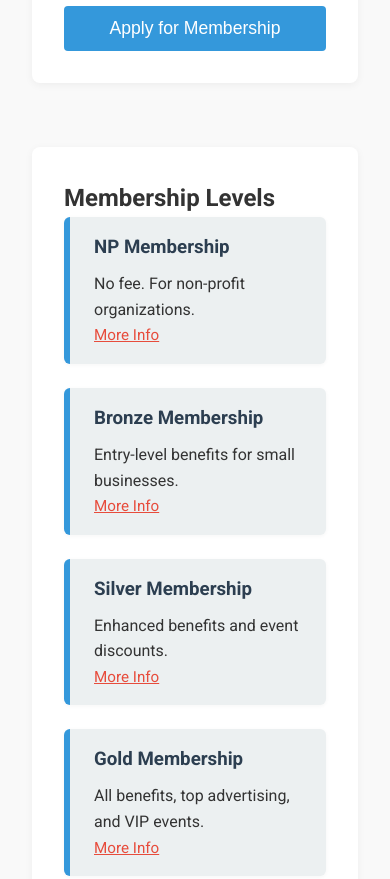
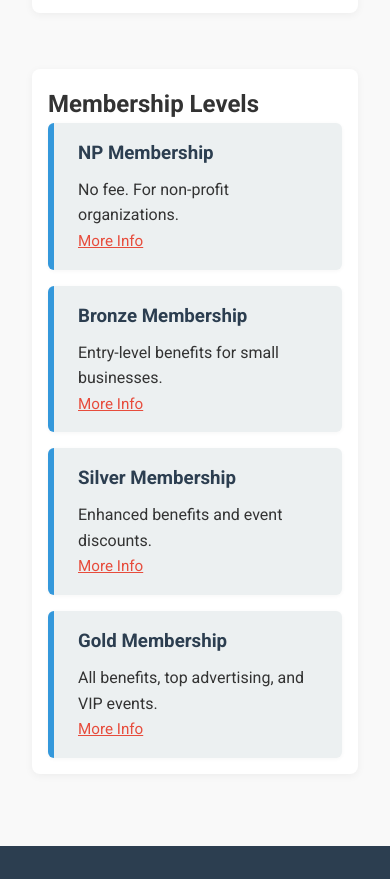
Before and after one commit to adavidarevalo/wdd231, a plain HTML site: page chamber/join.html in a window 390 px wide. Shown: the part 957-1836 px from the top of the page. Drawn offline with Linux system fonts and the light colour scheme.

Commit message:
Adjust responsive design for membership cards layout

```diff
--- a/chamber/css/styles.css
+++ b/chamber/css/styles.css
@@ -520,3 +520,58 @@ footer {
     margin-bottom: 0.5rem;
     font-size: 1.1rem;
 }
+
+/* Desktop: show cards side by side */
+@media (min-width: 901px) {
+  .join-main {
+    flex-direction: row;
+    align-items: flex-start;
+  }
+  .join-form-section,
+  .membership-cards {
+    max-width: 500px;
+    width: 100%;
+  }
+  .card-list {
+    flex-direction: column;
+  }
+}
+
+/* Tablet and below: stack vertically, cards in row */
+@media (max-width: 900px) {
+  .join-main {
+    flex-direction: column;
+    align-items: stretch;
+  }
+  .join-form-section,
+  .membership-cards {
+    max-width: 100%;
+    width: 100%;
+    margin-bottom: 1.5rem;
+  }
+  .card-list {
+    flex-direction: row;
+    flex-wrap: wrap;
+    gap: 1rem;
+  }
+  .membership-card {
+    flex: 1 1 45%;
+    min-width: 220px;
+  }
+}
+
+/* Mobile: single column for cards */
+@media (max-width: 600px) {
+  .card-list {
+    flex-direction: column;
+    gap: 1rem;
+  }
+  .membership-card {
+    min-width: 0;
+    width: 100%;
+  }
+  .join-form-section,
+  .membership-cards {
+    padding: 1rem;
+  }
+}
```
